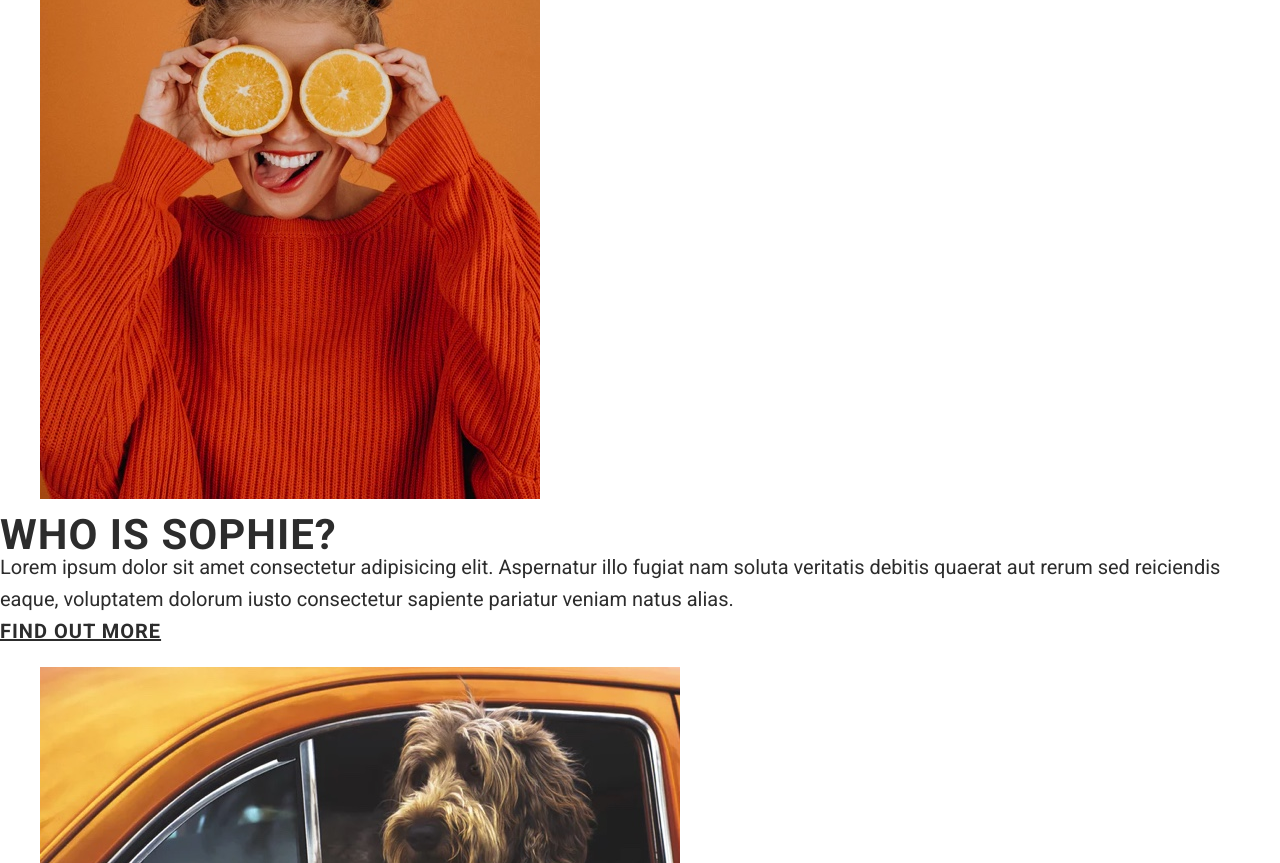
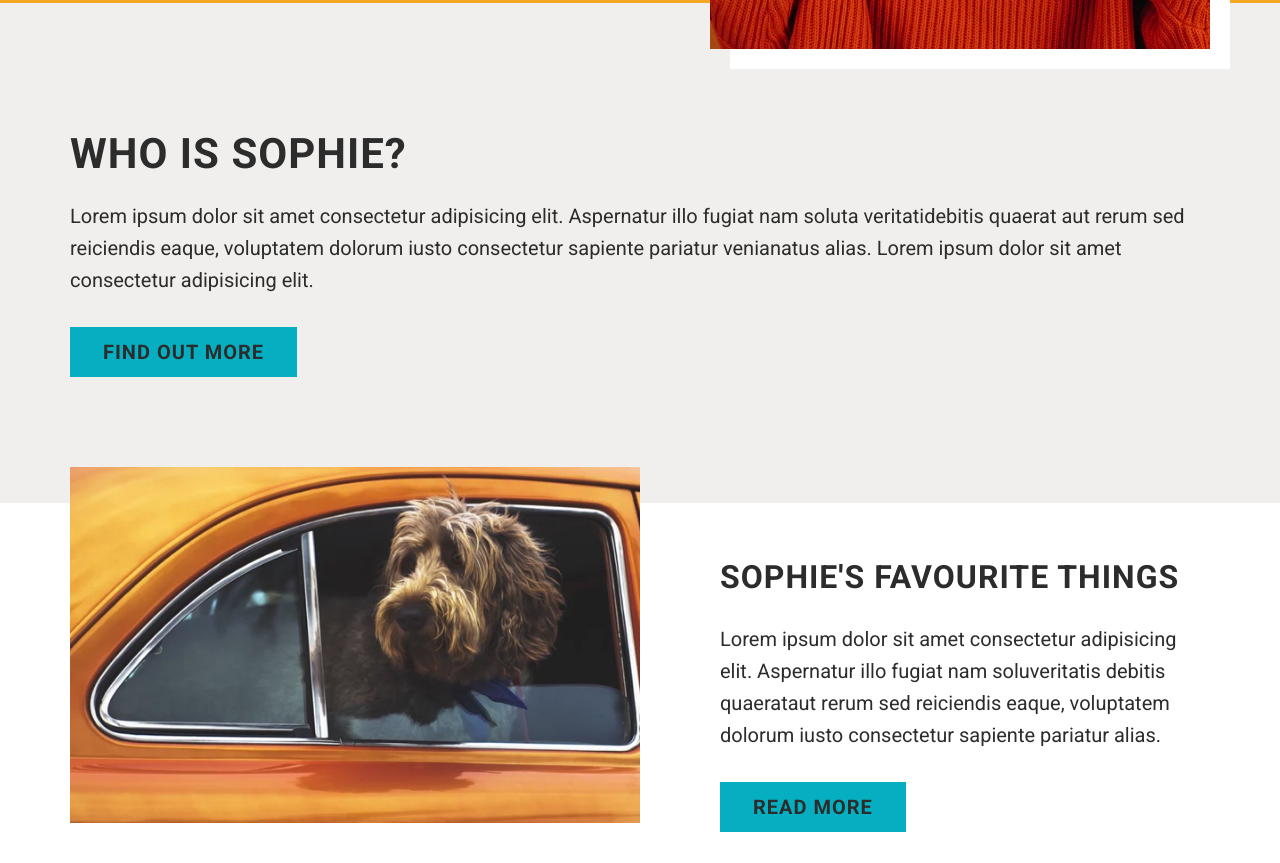
Before and after one commit to ingalin/sophiesBlog, a plain HTML site: page index.html in a window 1280 px wide. Shown: the part 797-1660 px from the top of the page. Drawn offline with Linux system fonts and the light colour scheme.

Commit message:
header completed, section 1 started

```diff
--- a/index.html
+++ b/index.html
@@ -10,16 +10,17 @@
 </head>
 <body>
     <header>
+        <div class="wrapper">
             <nav>
                 <ul>
                     <li>
-                    <a href="">home</a>
+                        <a href=""><span class="activeNav">home</span></a>
                     </li>
                     <li>
                         <a href="">about</a>
                     </li>
                     <li>
-                    <a href="">sophie</a>
+                        <span class="spanNav">sophie</span>
                     </li>
                     <li>
                         <a href="">blog</a>
@@ -29,42 +30,51 @@
                     </li>
                 </ul>
             </nav>
-        <div>
-            <figure>
+            <div class="h1AndImages">
+                <figure class="aboutImg">
                     <img src="styles/assets/circle-text.png" alt="it's all about">
                 </figure>
                 <h1>sophie</h1>
-            <figure>
+                <figure class="mainImg">
                     <img src="styles/assets/home-image-1.jpg" alt="photo of sophie holding oranges">
                 </figure>
+            </div>
         </div>
     </header>
     <main>
         <section>
+            <ul>
+                <li class="about1">
+                    <div class="wrapper">
                         <h3>who is sophie?</h3>
-            <p>Lorem ipsum dolor sit amet consectetur adipisicing elit. Aspernatur illo fugiat nam soluta veritatis debitis quaerat aut rerum sed reiciendis eaque, voluptatem dolorum iusto consectetur sapiente pariatur veniam natus alias.</p>
+                        <p>Lorem ipsum dolor sit amet consectetur adipisicing elit. Aspernatur illo fugiat nam soluta veritatidebitis
+                            quaerat aut rerum sed reiciendis eaque, voluptatem dolorum iusto consectetur sapiente pariatur venianatus
+                            alias. Lorem ipsum dolor sit amet consectetur adipisicing elit. </p>
                         <a href="">find out more</a>
-        </section>
-        <section>
-            <ul>
-                <li>
-                    <figure>
+                    </div>
+                </li>
+                <div class="wrapper">
+                    <li class="about2">
+                        <figure class="blogImg blogImgOne">
                             <img src="styles/assets/home-image-2.jpg" alt="photo of a dog in an orange car">
                         </figure>
+                        <div class="text textPad2">
                             <h4>sophie's favourite things</h4>
-                    <p>Lorem ipsum dolor sit amet consectetur adipisicing elit. Aspernatur illo fugiat nam soluveritatis debitis quaerat
-                        aut rerum sed reiciendis eaque, voluptatem dolorum iusto consectetur sapiente pariatur veninatus alias.</p>
+                            <p>Lorem ipsum dolor sit amet consectetur adipisicing elit. Aspernatur illo fugiat nam soluveritatis debitis quaerataut rerum sed reiciendis eaque, voluptatem dolorum iusto consectetur sapiente pariatur alias.</p>
                             <a href="">read more</a>
+                        </div>
                     </li>
-                <li>
+                    <li class="about3">
+                        <div class="text textPad3">
                             <h4>where she's travelled</h4>
-                    <p>Lorem ipsum dolor sit amet consectetur adipisicing elit. Aspernatur illo fugiat soluveritatis debitis quaerat
-                        aut rerum sed reiciendis eaque, voluptatem dolorum iusto consectetur sapiente pariaveninatus alias.</p>
+                            <p>Lorem ipsum dolor sit amet consectetur adipisicing elit. Aspernatur illo fugiat soluveritatis debitis quaerataut rerum sed reiciendis eaque, voluptatem dolorum iusto consectetur sapiente pariatur alias.</p>
                             <a href="">read more</a>
-                    <figure>
+                        </div>
+                        <figure class="blogImg blogImgTwo">
                             <img src="styles/assets/home-image-3.jpg" alt="photo of orange umbrellas">
                         </figure>
                     </li>
+                </div>
             </ul>
         </section>
         <section>
--- a/styles/sass/_global.scss
+++ b/styles/sass/_global.scss
@@ -6,6 +6,7 @@ $grey: #4f4f4f;
 $accent: #05afc1;
 $rustRed: #a82706;
 $whiteShade: #f0efed;
+
 
 // Fonts
 @mixin loraFont($fontSizeLora){
@@ -32,6 +33,12 @@ $whiteShade: #f0efed;
     color: $color;
     font-weight: 700;
     text-transform: uppercase;
+}
+
+// Flexbox mixin
+@mixin flexItemsAlign($align: center) {
+    display: flex;
+    align-items: $align;
 }
 
 
@@ -61,8 +68,13 @@ img {
     display: block;
 }
 
+figure {
+    margin: 0;
+}
+
 h1 {
-    @include loraFont(15rem);
+    @include loraFont(14rem);
+    margin-left: 50px;
 }
 
 h2 {
@@ -85,8 +97,30 @@ h6 {
     @include robFont(2.4rem, rgb(246, 246, 246));
 }
 
+a, button, .spanNav {
+    @include robFont(2rem, $black);
+    text-decoration: none;
+    padding: 10px 30px;
+    border: 3px transparent solid;
+}
+
 a, button {
-    @include robFont(2rem, $black);
+    background: $accent;
+}
+
+a:hover, a:focus {
+    background: $black;
+    border: 3px $accent solid;
+    color: $whiteShade;
+}
+
+p {
+    margin: 30px 0 40px;
+}
+
+// NAV active page {
+.activeNav {
+    color: $whiteShade;
 }
 
 // Button un menu pielikt line height!!!!!!!!!!!!
--- /dev/null
+++ b/styles/sass/_header.scss
@@ -0,0 +1,25 @@
+/* Header background */
+
+header {
+    background-color: $orangeyYellow;
+    min-height: 100vh;
+}
+
+// h1 and images
+.h1AndImages {
+    @include flexItemsAlign ();
+    position: relative;
+    min-height: 85vh;
+}
+
+.aboutImg {
+    position: absolute;
+    top: 30%
+}
+
+.mainImg {
+    position: absolute;
+    top: 5%;
+    right: 0;
+    box-shadow: 20px 20px white;
+}
--- /dev/null
+++ b/styles/sass/_nav.scss
@@ -0,0 +1,26 @@
+/* Header navigation */
+
+nav ul {
+    @include flexItemsAlign(center);
+    justify-content: center;
+    list-style: none;
+    li {
+        margin: 0px 3px 20px;
+        a {
+            line-height: 2.9rem;
+            background: none;
+        }
+    }
+}
+
+
+.headerNavigation span, .section2 span {
+    // text-decoration: underline #ffb100 2px;
+    // text-underline-offset: 1rem;
+}
+
+.spanNav {
+    @include loraFont(4rem);
+}
+
+// Form pievienot active: state !!!!! pie focus
--- /dev/null
+++ b/styles/sass/_section1.scss
@@ -0,0 +1,42 @@
+// First paragraph
+
+.about1 {
+    @include flexItemsAlign();
+    background-color: $whiteShade;
+    min-height: 500px;
+}
+
+// Second and Third paragraph
+
+.about2, .about3 {
+    min-height: 400px;
+}
+
+.about2{
+    @include flexItemsAlign(flex-end);
+}
+
+.about3{
+    @include flexItemsAlign(flex-start);
+}
+
+.text, .blogImg {
+    width: 50%;
+}
+
+.textPad2 {
+    padding-left: 80px;
+}
+
+.textPad3 {
+    padding-right: 80px;
+    text-align: right;
+}
+
+.about2 {
+    margin: -80px 0 50px;
+}
+
+.blogImgOne {
+    box-shadow: 20px 20px $rustRed, calc(50% - 570px) 0 $rustRed;
+}
--- a/styles/sass/style.scss
+++ b/styles/sass/style.scss
@@ -1,2 +1,5 @@
 @import 'setup';
 @import 'global';
+@import 'nav';
+@import 'header';
+@import 'section1';
```
Also changed, not shown: styles/style.css. Lines whose indentation alone changed are shown as unchanged.
